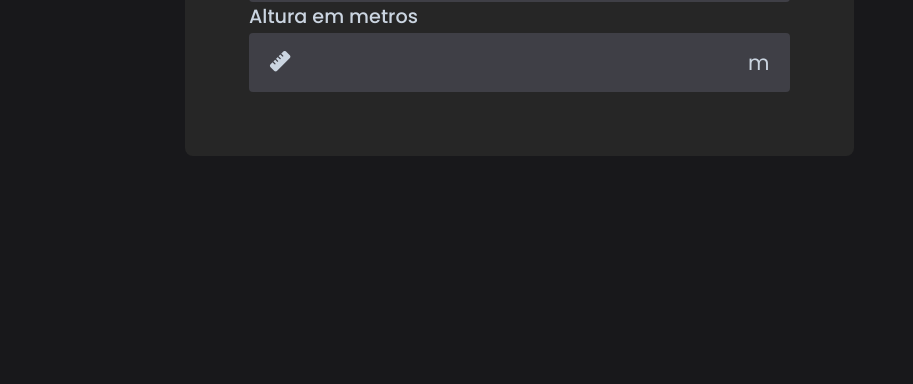
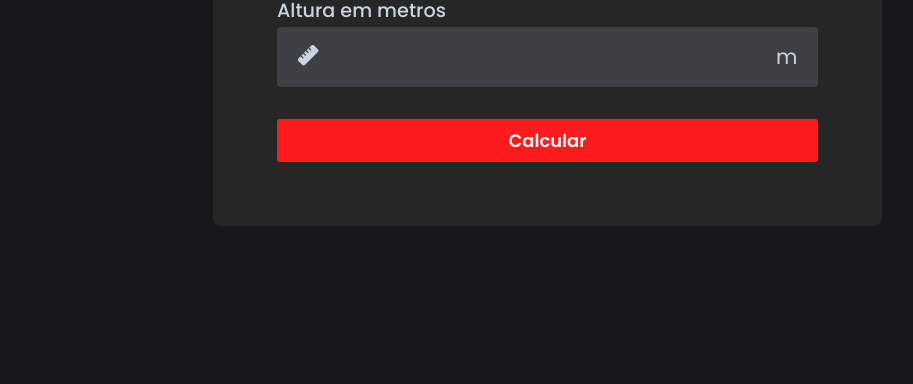
Before and after one commit to richardmsiqueira/revisao01, a plain HTML site: page index.html in a window 1280 px wide. Shown: the part 416-800 px from the top of the page, without its empty margins (183-1096 px from the left). Drawn offline with Linux system fonts and the light colour scheme.

Commit message:
feat: create button

```diff
--- a/assets/css/style.index.css
+++ b/assets/css/style.index.css
@@ -1,7 +1,7 @@
 @import url('https://fonts.googleapis.com/css2?family=Poppins:wght@100;200;300;400;500;600&display=swap');
 
 * {
-    font-family: 'Poppins', sans-serif;
+    font-family: "Poppins", sans-serif;
     margin: 0;
     padding: 0;
     box-sizing: border-box;
@@ -17,6 +17,7 @@ main {
     align-items: center;
     width: 100%;
     height: 100vh;
+    gap: 3.5rem;
 }
 
 img {
@@ -30,12 +31,14 @@ img {
     color: #f8fafc;
     background-color: #262626;
     border-radius: 8px;
+    gap: 2rem;
 }
 
 #calculator {
     display: flex;
     flex-direction: column;
     padding: 2rem;
+    gap: 2rem;
 }
 
 .input-box  label {
@@ -68,8 +71,26 @@ img {
     appearance: none;
 }
 
-.unit, .icon {
+.unit,
+.icon {
     color: #cbd5e1;
     font-size: 1.3rem;
     padding: 0.6rem 1rem;
 }
+
+#calculate {
+    background-color: #fe1b1b;
+    border: none;
+    color: #f8fafc;
+    font-size: 1.12rem;
+    font-weight: bold;
+    padding: 0.5rem 0;
+    cursor: pointer;
+    width: 100%;
+    border-radius: 3px;
+    gap: 2rem;
+}
+
+.input-field input:focus {
+    outline: none;
+}
--- a/index.html
+++ b/index.html
@@ -34,6 +34,8 @@
                 <span class="unit">m</span>
             </div>
         </div>
+            <button id="calculate">Calcular</button>
+        </div>
         </section>
     </main>
 </body>
```
